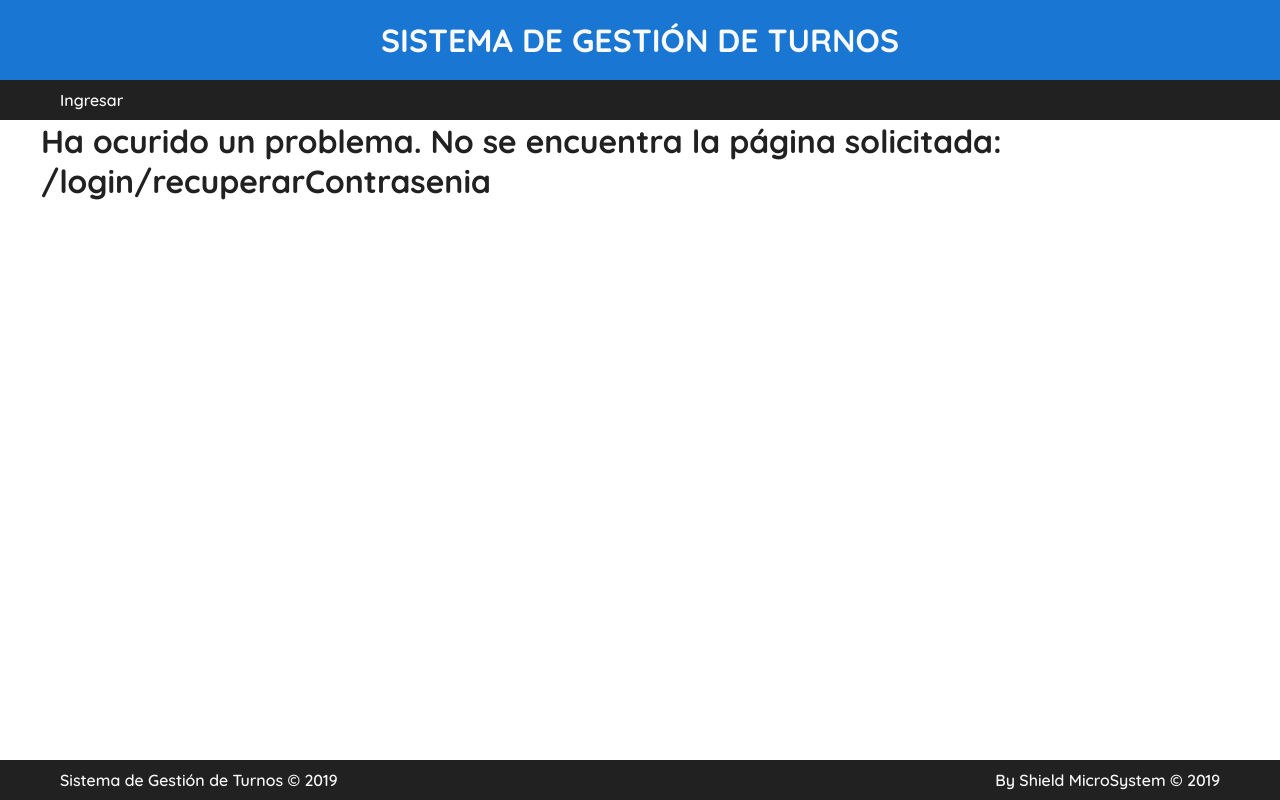
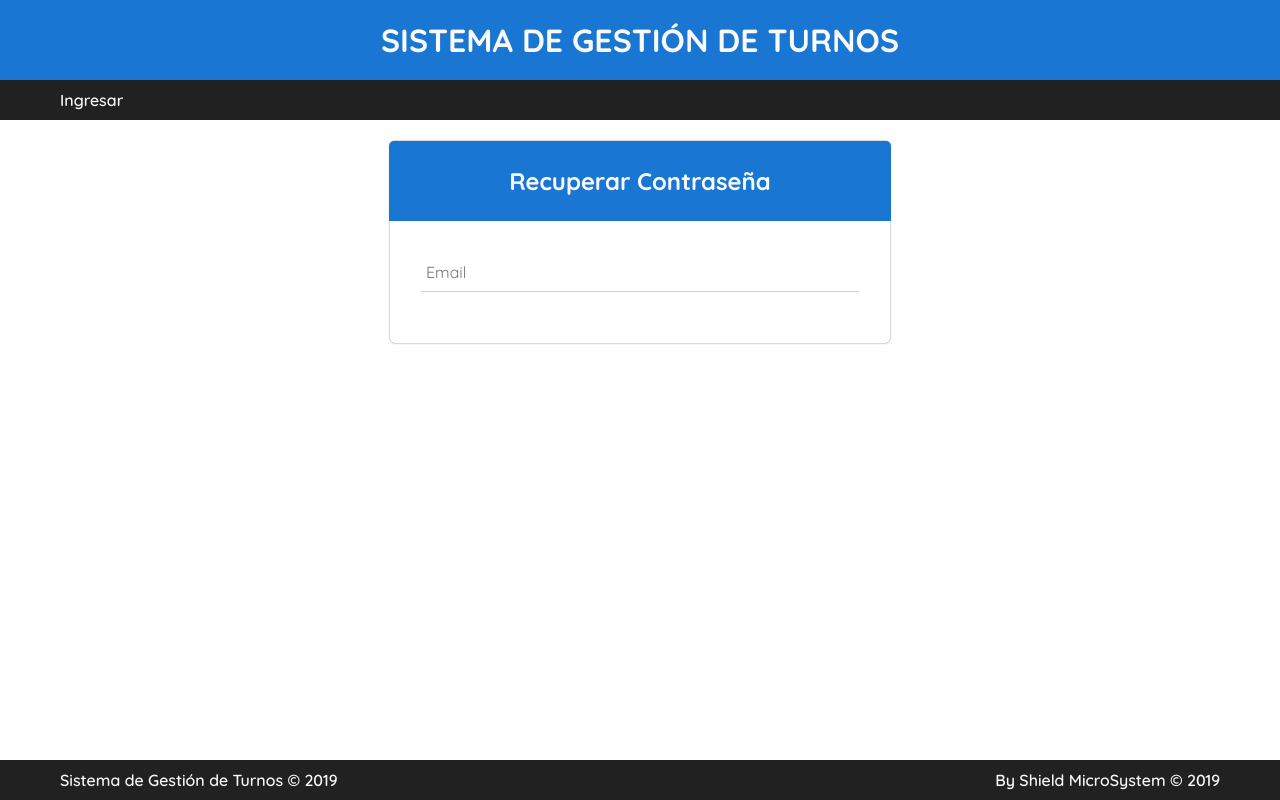
Before and after one commit to mrcrawled/GestionDeTurno, a React (Create React App) app in the folder client/: page /login/recuperarContrasenia in a window 1280 px wide. Built offline with nearby package versions, Linux system fonts and the light colour scheme.

Commit message:
Se creo el Componente Recuperar Contraseña. Falta implementar el backend para que le de funcionalidad

```diff
--- a/client/src/App.jsx
+++ b/client/src/App.jsx
@@ -9,6 +9,7 @@ import Footer from './Components/Footer';
 import NavBar from './Components/NavBar';
 
 import Login from './Components/Login/Login';
+import RecuperarContrasenia from './Components/Login/RecuperarContrasenia'
 
 import Paciente from './Components/Paciente/Paciente';
 import PacienteForm from './Components/Paciente/PacienteForm';
@@ -44,7 +45,9 @@ class App extends Component {
         let listOfRoutes;
         if( !this.state.loggedin){
             listOfRoutes = [
-                <Route exact key="0" path="/" component={Login} props={{handleLogin: this.updateLogin}}/>
+                <Route exact key="0" path="/" component={Login} props={{handleLogin: this.updateLogin}}/>,
+                <Route exact key="0" path="/login/recuperarContrasenia" component={RecuperarContrasenia}/>
+
             ];
         } else {
             listOfRoutes = [
--- a/client/src/Components/Login/Login.jsx
+++ b/client/src/Components/Login/Login.jsx
@@ -1,6 +1,7 @@
 import React, { Component } from 'react';
 import axios from 'axios';
 import "../Formulario/Formulario.scss";
+import { Link } from 'react-router-dom';
 import Input from '../Formulario/Input'
 
 class Login extends Component {
@@ -60,7 +61,11 @@ class Login extends Component {
                     />
                     <button className="btn" onClick={this.login}>Ingresar</button>
                 </div>
-            </div>
+
+                <p><input type="checkbox"/>  Recordarme</p>
+                <Link to="/login/recuperarcontrasenia">¿Olvidaste tu contraseña? </Link>
+
+              </div>
         )
     }
 }
--- /dev/null
+++ b/client/src/Components/Login/RecuperarContrasenia.jsx
@@ -0,0 +1,32 @@
+import React, { Component } from 'react';
+import "../Formulario/Formulario.scss";
+import Input from '../Formulario/Input'
+
+class RecuperarContrasenia extends Component {
+    constructor(props) {
+        super(props);
+        this.state = {
+            email: '',
+        };
+    }
+
+    render() {
+        return (
+            <div className="formulario">
+                <div className="form-header">Recuperar Contraseña</div>
+                <div className="form-body">
+                    <Input
+                        id="email"
+                        name="email"
+                        onChange={this.handleChange}
+                        placeholder="Email "
+                        value={this.state.email}
+                    />
+                </div>
+            </div>
+        )
+    }
+}
+
+
+export default RecuperarContrasenia;
```
Also changed, not shown: 1 other file (tests, documents, lock files or other folders).
